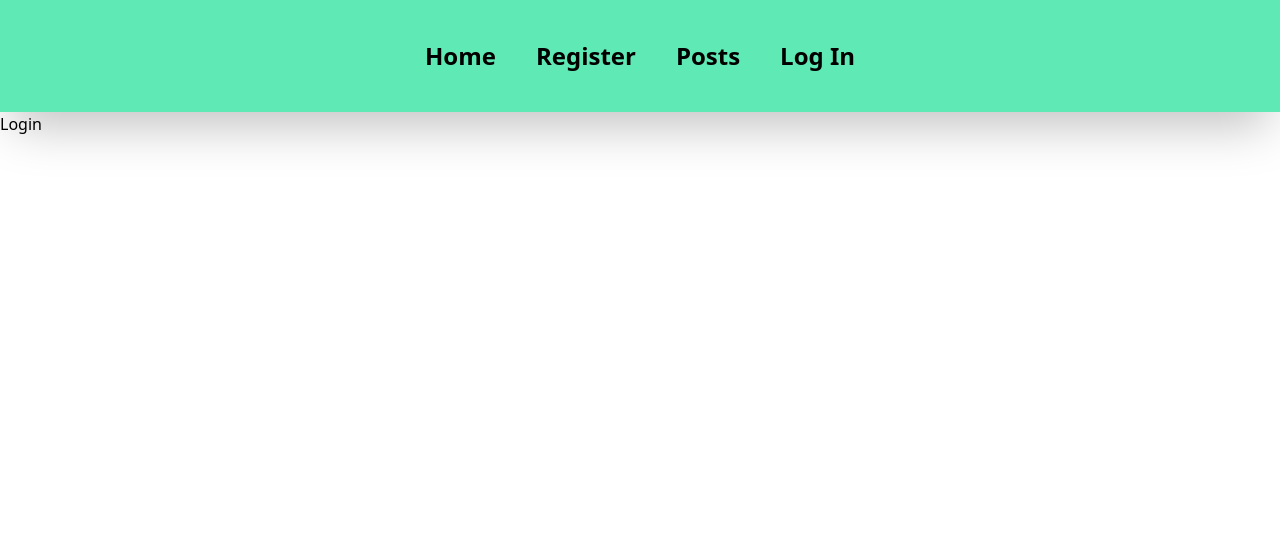
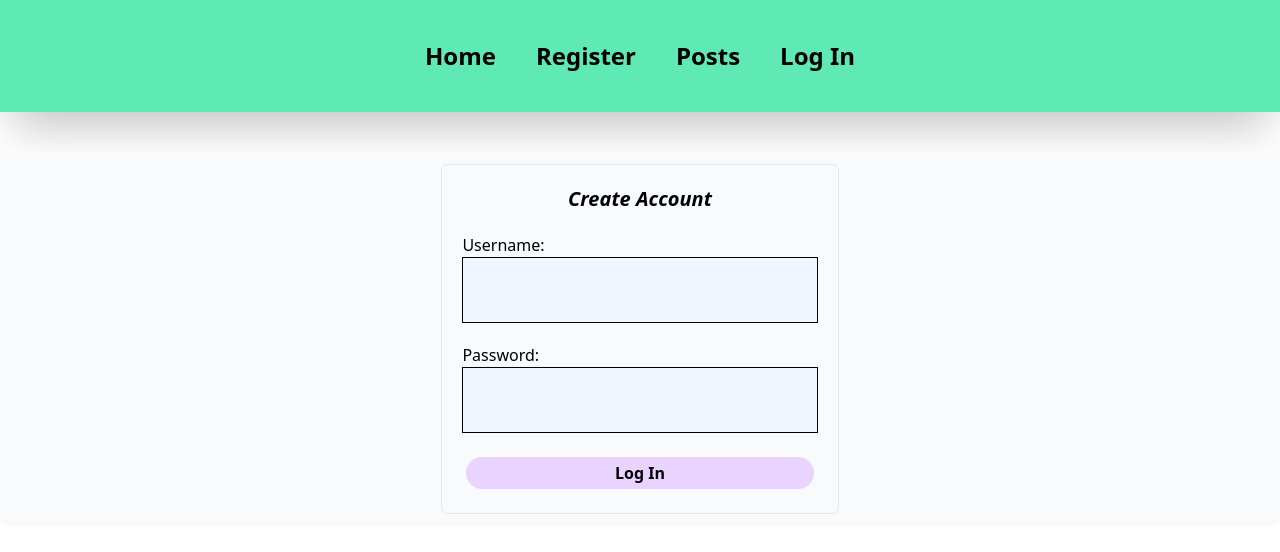
Before and after one commit to tingchannavong/recap22, a React (Vite) app: page /login in a window 1280 px wide. Shown: the top 552 px of the page. Built offline with nearby package versions, Linux system fonts and the light colour scheme.

Commit message:
login and register updated

```diff
--- a/src/pages/Login.jsx
+++ b/src/pages/Login.jsx
@@ -1,9 +1,43 @@
 import React from 'react'
 
 function Login() {
+  const inputStyles = "border bg-blue-50 w-full p-5";
+
   return (
-    <div>Login</div>
-  )
+    <div className="min-h-auto flex justify-center mt-10 p-3 bg-gray-50 rounded-md">
+      <form
+        className="flex flex-col gap-5 border border-gray-200 p-5 rounded-md"
+      >
+        <h1 className="text-center font-bold italic text-xl">
+          {" "}
+          Create Account
+        </h1>
+        <label htmlFor="">
+          Username:
+          <input
+            type="text"
+            className={inputStyles}
+            name="username"
+          />
+        </label>
+        <label htmlFor="">
+          Password:
+          <input
+            type="password"
+            className={inputStyles}
+            name="password"
+          />
+        </label>
+        <button
+          type="submit"
+          className="bg-purple-200 p-1 m-1 rounded-2xl font-bold hover:bg-emerald-100"
+        >
+          Log In
+        </button>
+        {/* {JSON.stringify(formData)} */}
+      </form>
+    </div>
+  );
 }
 
 export default Login
--- a/src/pages/Register.jsx
+++ b/src/pages/Register.jsx
@@ -73,6 +73,7 @@ function Register() {
             type="text"
             className={inputStyles}
             name="username"
+            value={formData.username}
             onChange={hdlChange}
           />
           {errors.username && <p className="text-red-500">{errors.username}</p>}
```
